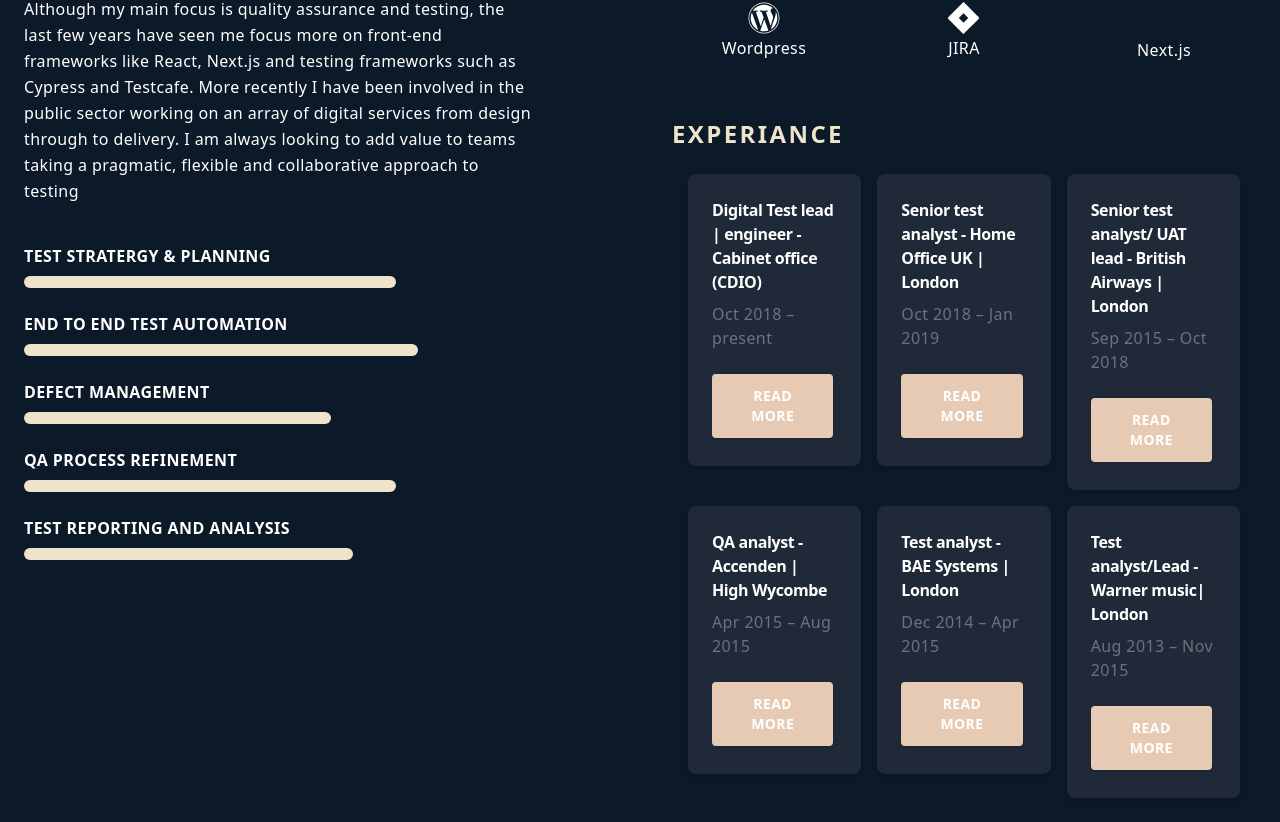
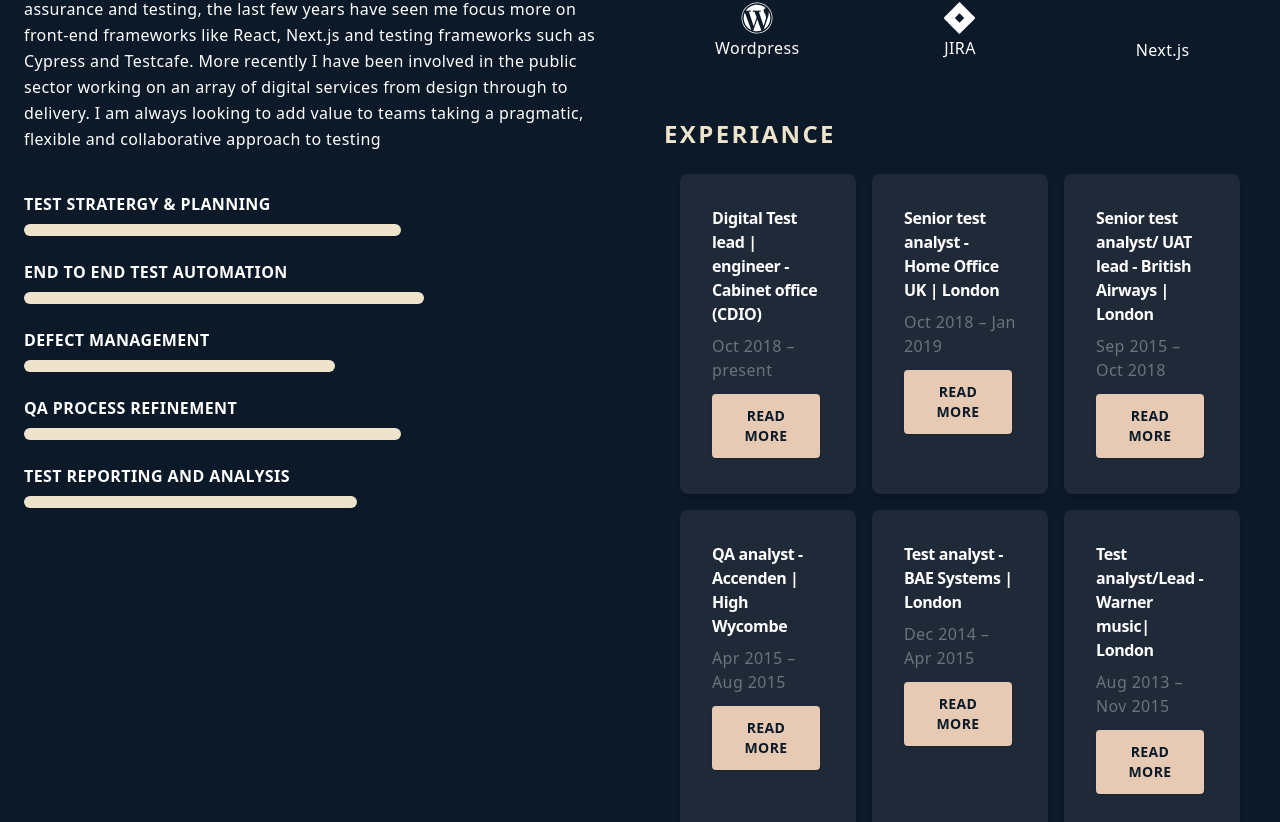
Before and after one commit to atarof/abdul-tarofdar-portfolio, a Next.js app: page / in a window 1280 px wide. Shown: the part 1218-2040 px from the top of the page. Built offline with nearby package versions, Linux system fonts and the light colour scheme; some icons are missing.

Commit message:
ui changes

```diff
--- a/Components/Home/Card/card.js
+++ b/Components/Home/Card/card.js
@@ -4,19 +4,18 @@
   const [show, setShow] = useState(false)
 
   return (
-    <div className="flex-1 h-full">
-      <div className="p-6 max-w-sm  rounded-lg  bg-gray-800 border-gray-200 shadow-md dark:border-gray-700 ">
+    <div className="flex h-full w-full ">
+      <div className="h-full w-full p-8 max-w-2xl rounded-lg  bg-gray-800 border-gray-200 shadow-md dark:border-gray-700  ">
         <a href="#">
-          <h5 className="mb-2 text-1xl font-semibold tracking-tight dark:text-white">
+          <h5 className="flex flex-wrap mb-2 text-1xl font-semibold tracking-tight dark:text-white  sm:overflow-auto  ">
             {cardTitle}
           </h5>
         </a>
-        <p className="mb-3 font-normal text-gray-500 dark:text-gray-400">
+        <p className=" flex mb-3 font-normal text-gray-500 dark:text-gray-400">
           {date}
         </p>
-        <p className="mb-3 font-normal text-gray-500 dark:text-gray-400  flex flex-wrap "></p>
         <button
-          className="bg-[#E6CAB3] text-white hover:bg-[#EEE3CB] font-bold uppercase text-sm px-6 py-3 rounded shadow hover:shadow-lg outline-none focus:outline-none mr-1 mb-1 ease-linear transition-all duration-150"
+          className=" flex  bg-[#E6CAB3] text-[#0c1928] hover:bg-[#EEE3CB] font-bold uppercase text-sm px-6 py-3 rounded shadow hover:shadow-lg outline-none focus:outline-none mr-1 mb-1 ease-linear transition-all duration-150"
           type="button"
           onClick={() => {
             setShow(true)
--- a/Components/Home/Contact/Contact.js
+++ b/Components/Home/Contact/Contact.js
@@ -54,7 +54,7 @@
   }, [formState, reset])
 
   return (
-    <div id="contact" className="mt-6 pt-[5rem]">
+    <div id="contact" className="">
       <section className="body-font relative">
         <div className="container px-5 py-24 mx-auto">
           <div className="flex flex-col text-center w-full mb-12">
--- a/Components/Home/Modal/Modal.js
+++ b/Components/Home/Modal/Modal.js
@@ -17,7 +17,7 @@
     <>
       {displayModal ? (
         <>
-          <div className="justify-center items-center flex overflow-x-hidden overflow-y-auto fixed inset-0 z-50 outline-none focus:outline-none md:inset-0 h-modal md:h-full">
+          <div className="lg:grid content-center overflow-x-hidden overflow-y-auto fixed inset-0 z-50 outline-none focus:outline-none md:inset-0 h-modal md:h-full">
             <div className="relative w-auto my-6 mx-auto max-w-3xl h-full">
               <div className=" bg-gray-800  rounded-lg shadow-lg relative flex flex-col w-full ">
                 <div className="flex items-start justify-between p-5 border-b border-solid border-slate-200 rounded-t ">
@@ -36,7 +36,7 @@
                     {technologies}
                   </p>
                   <h4>Key responsibilities</h4>
-                  <p className="my-4 text-slate-500 text-lg leading-relaxed pl-6">
+                  <p className="my-4 text-slate-500 text-lg leading-relaxed pl-6 ">
                     <ul className="list-disc">
                       {responsibilities.map((item) => (
                         <li key={item}>{item}</li>
--- a/Components/Home/Skills/AboutMe.js
+++ b/Components/Home/Skills/AboutMe.js
@@ -10,7 +10,7 @@
         <h4 className="pt-3 font-header text-xl font-medium text-white sm:text-2xl lg:text-3xl">
           QA engineer | analyst | lead
         </h4>
-        <p className="pt-3 font-body leading-relaxed text-grey-20 max-w-lg">
+        <p className="pt-3 font-body leading-relaxed text-grey-20 max-w-xl">
           Hi and welcome! I have spent the last 10 years helping delivery teams
           build great digital products and services. I have worked in large
           digital transformation projects in the private and public sector
--- a/Components/Home/Skills/Experiance.js
+++ b/Components/Home/Skills/Experiance.js
@@ -3,51 +3,25 @@
 import data from './data.json'
 import Card from '../Card/card'
 export default function Tools() {
+
+
+  const edata = data
+
   return (
-    <div>
+    <div className="">
       <h2 className="px-6 text-2xl tracking-widest uppercase text-[#EEE3CB] sm:text-center">
         Experiance
       </h2>
-      <div className="py-6 px-10 grid grid-cols-3 gap-4 place-content-around max-w-full place-items-center sm:grid-cols-1 text-ellipsis flex-column ">
-        <Card
-          cardTitle={data[0]['experiance 1'].title}
-          date={data[0]['experiance 1'].date}
-          summary={data[0]['experiance 1'].Summary}
-          responsibilities={data[0]['experiance 1'].responsbilities}
-          technologies={data[0]['experiance 1'].technologies}
-        ></Card>
-        <Card
-          cardTitle={data[1]['experiance 2'].title}
-          date={data[1]['experiance 2'].date}
-          summary={data[1]['experiance 2'].Summary}
-          responsibilities={data[1]['experiance 2'].responsbilities}
-          technologies={data[1]['experiance 2'].technologies}
-        ></Card>
-        <Card
-          cardTitle={data[2]['experiance 3'].title}
-          date={data[2]['experiance 3'].date}
-          summary={data[2]['experiance 3'].Summary}
-          responsibilities={data[2]['experiance 3'].responsbilities}
-          technologies={data[2]['experiance 3'].technologies}
-        ></Card>
-        <Card
-          cardTitle={data[3]['experiance 4'].title}
-          date={data[3]['experiance 4'].date}
-          summary={data[3]['experiance 4'].Summary}
-          responsibilities={data[3]['experiance 4'].responsbilities}
-        ></Card>
-        <Card
-          cardTitle={data[4]['experiance 5'].title}
-          date={data[4]['experiance 5'].date}
-          summary={data[4]['experiance 5'].Summary}
-          responsibilities={data[4]['experiance 5'].responsbilities}
-        ></Card>
-        <Card
-          cardTitle={data[5]['experiance 6'].title}
-          date={data[5]['experiance 6'].date}
-          summary={data[5]['experiance 6'].Summary}
-          responsibilities={data[5]['experiance 6'].responsbilities}
-        ></Card>
+      <div className="py-6 px-10 grid lg:grid-cols-3 gap-4 place-content-around h-full w-full place-items-center md:grid-cols-2 sm:grid-cols-1 text-ellipsis flex-column">
+        {edata.map((data =>
+          <Card key={data.id}
+            cardTitle={data.title}
+            date={data.date}
+            summary={data.Summary}
+            responsibilities={data.responsbilities}
+            technologies={data.technologies}
+          ></Card>
+        ))}
       </div>
     </div>
   )
--- a/Components/Home/Skills/Skills.js
+++ b/Components/Home/Skills/Skills.js
@@ -5,9 +5,10 @@
 export default function Skills() {
 
   return (
+    <div className="flex min-h-screen">
       <div
         id="skills"
-      className="grid grid-cols-1 md:grid-cols-1 lg:grid-cols-2 gap-4 lg:mt-24 md:mt-[-24px] sm:scroll-mt-[4rem] sm:mt-[10rem]"
+        className="grid xl:grid-cols-2 lg:grid-cols-1 sm:gap-4 lg:mt-24 md:mt-[-24px] sm:scroll-mt-[4rem] sm:mt-[10rem] "
       >
         <AboutMe />
         <div>
@@ -15,5 +16,6 @@
           <Experiance />
         </div>
       </div>
+    </div>
   )
 }
```
Also changed, not shown: Components/Home/Skills/data.json (+17 -16 lines). Lines whose indentation alone changed are shown as unchanged.
